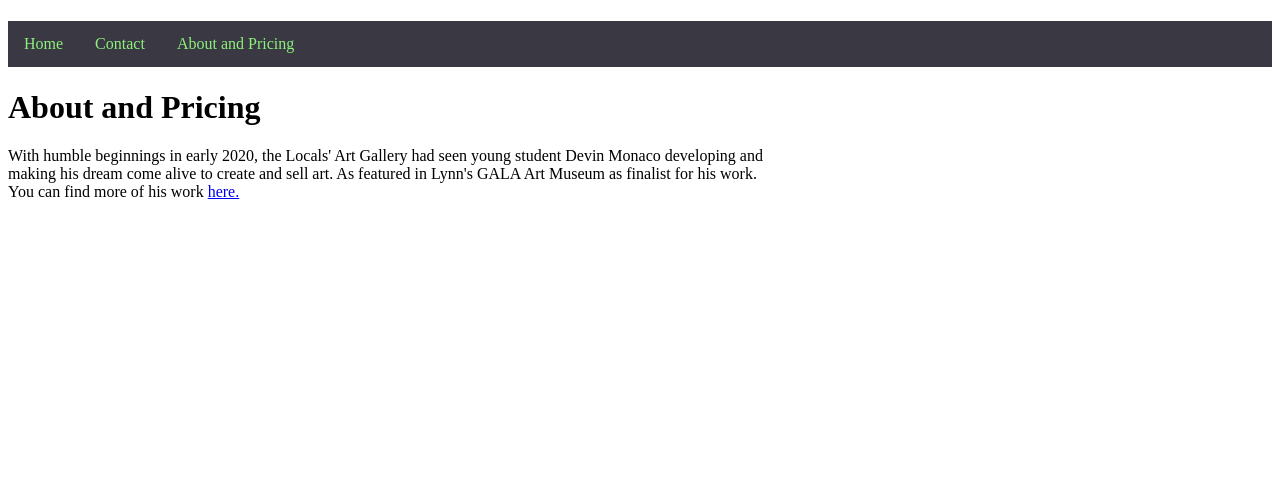
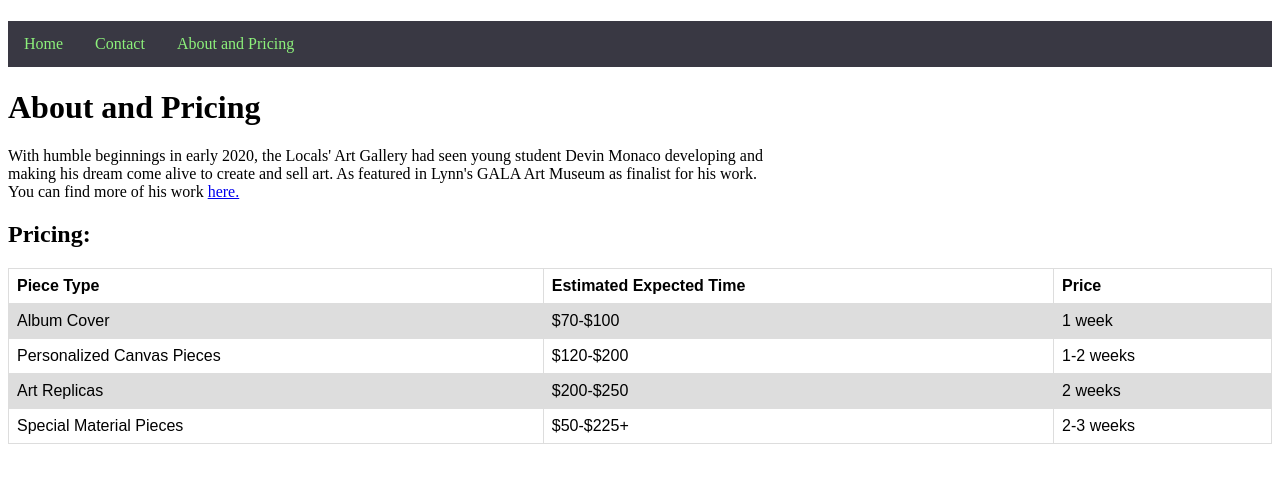
Before and after one commit to JacobSsozi/about.html, a plain HTML site: page index.html in a window 1280 px wide. Drawn offline with Linux system fonts and the light colour scheme.

Commit message:
Update index.html

```diff
--- a/index.html
+++ b/index.html
@@ -1,13 +1,26 @@
 <!DOCTYPE html>
+<meta name="viewport" content="width=device-width, initial-scale=1.0">
 <html>
 <head>
     <h1>
         </h1>
 
-    <style>
-            body {
-          background-image: url('Background1.jpg');
-        }
+        <style>
+            table{
+                font-family: arial, sans-serif;
+                border-collapse: collapse;
+                width: 100%;
+              }
+
+              td, th {
+                border: 1px solid #dddddd;
+                text-align: left;
+                padding: 8px;
+              }
+
+              tr:nth-child(even) {
+                background-color: #dddddd;
+              }
         </style>
     <style>
         ul {
@@ -33,10 +46,9 @@ text-decoration: none; color:rgb(113, 238, 91);
 </style>
 </head>
 <body>
-
     <ul>
-        <li><a href="#home">Home</a></li>
-        <li><a href="#contact">Contact</a></li>
+        <li><a href="https://jacobssozi.github.io/MockCode.html/">Home</a></li>
+        <li><a href="https://jacobssozi.github.io/contact.html/">Contact</a></li>
         <li><a class="active" href="#about">About and Pricing</a></li>
       </ul>
 <h1>About and Pricing</h1>
@@ -48,6 +60,38 @@ making his dream come alive to create and sell art. As featured in Lynn's GALA A
 You can find more of his work <a href="https://www.instagram.com/devinmonacoart/">here.</a>
 
 
+<h2>
+    Pricing:
+</h2>
 
+
+
+<table>
+    <tr>
+        <th>Piece Type</th>
+        <th>Estimated Expected Time</th>
+        <th>Price</th>
+      </tr>
+      <tr>
+        <td>Album Cover</td>
+        <td>$70-$100</td>
+        <td>1 week</td>
+      </tr>
+      <tr>
+        <td>Personalized Canvas Pieces</td>
+        <td>$120-$200</td>
+        <td>1-2 weeks</td>
+      </tr>
+      <tr>
+        <td>Art Replicas</td>
+        <td>$200-$250</td>
+        <td>2 weeks</td>
+      </tr>
+      <tr>
+        <td>Special Material Pieces</td>
+        <td>$50-$225+</td>
+        <td>2-3 weeks</td>
+      </tr>
+</table>
 </body>
 </html>
```
